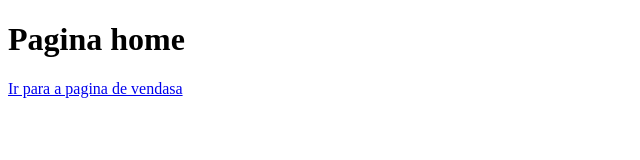
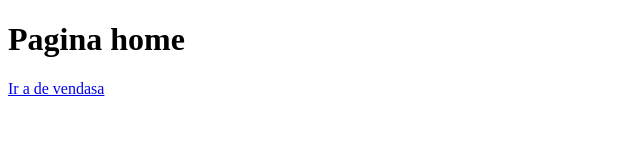
Before and after one commit to eduardoluizbogo/githubTestProj, a plain HTML site: page index.html in a window 1280 px wide. Shown: the full height of the page, 0-640 px from the left. Drawn offline with Linux system fonts and the light colour scheme.

Commit message:
nova att

```diff
--- a/index.html
+++ b/index.html
@@ -7,6 +7,6 @@
 </head>
 <body>
     <h1>Pagina home</h1>
-    <a href="vendas.html">Ir para a pagina de vendasa</a>
+    <a href="vendas.html">Ir a de vendasa</a>
 </body>
 </html>
```
Also changed, not shown: blog2.html (+1 -1 lines), sobre.html (+1 -1 lines).
